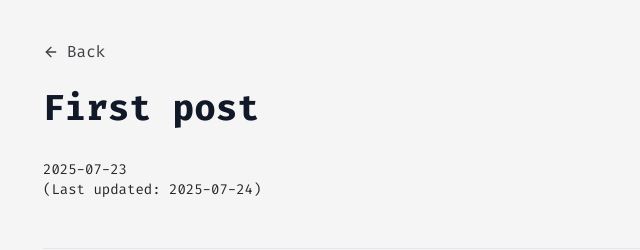
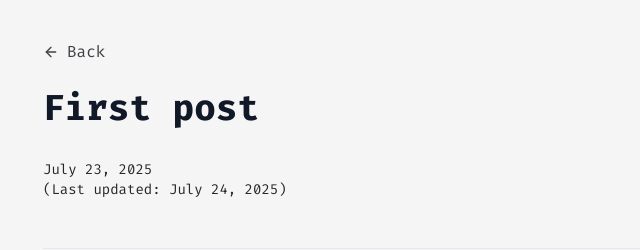
Before and after one commit to natanalmeida03/Portfolio-Nextjs, a Next.js app: page /me/first-post in a window 1280 px wide. Shown: the top 250 px of the page, without its empty margins (237-877 px from the left). Built offline with nearby package versions, Linux system fonts and the light colour scheme; a web font is replaced by a local one.

Commit message:
feat(ts): update back button to use next/navigation

```diff
--- a/src/app/me/posts/first-post.md
+++ b/src/app/me/posts/first-post.md
@@ -1,7 +1,7 @@
 ---
 title: "First post"
-date: "2025-07-23"
-update: "2025-07-24"
+date: "July 23, 2025"
+update: "July 24, 2025"
 ---
 
 # Hi
--- a/src/components/me/Post.tsx
+++ b/src/components/me/Post.tsx
@@ -1,23 +1,26 @@
+"use client";
 import React from 'react';
 import ReactMarkdown from 'react-markdown';
 import remarkGfm from 'remark-gfm';
 import rehypeRaw from 'rehype-raw';
 import { GrayMatterFile } from 'gray-matter';
 import { ArrowLeft } from "lucide-react";
+import { useRouter } from 'next/navigation';
 
 type PostProps = {
   post: GrayMatterFile<string>;
 };
 
 function Post({ post }: PostProps) {
+  const router = useRouter();
   return (
     <section id="allPosts" className="min-h-[40vh] bg-bk4 pb-24 dark:bg-bk2 pt-6 md:pt-10">
       <article className="max-w-3xl mx-auto px-6 pb-4 bg-bk4 dark:bg-bk2 min-h-[40vh]">
         <div>
-          <a href="/me" className="inline-flex items-center mb-6 pr-4 text-yll rounded-xl dark:text-bk4 ">
+          <button onClick={() => router.back()} className="inline-flex items-center mb-6 pr-4 text-yll rounded-xl dark:text-bk4 ">
             <ArrowLeft className="w-4 h-4 mr-2" />
             Back
-          </a>
+          </button>
         </div>
         <div className="prose dark:prose-invert max-w-none">
           <h1>{post.data.title}</h1>
```
Also changed, not shown: src/app/me/posts/why-im-starting-a-blog.md (+2 -2 lines).
